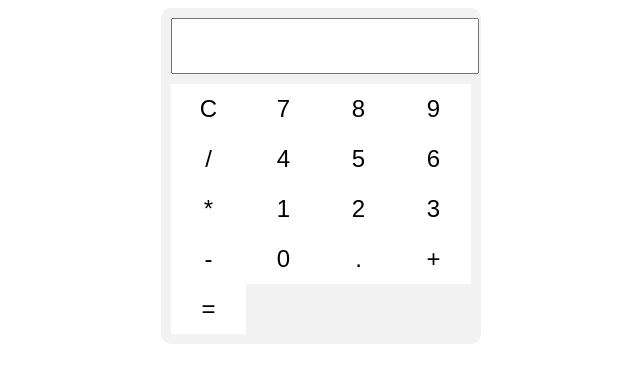
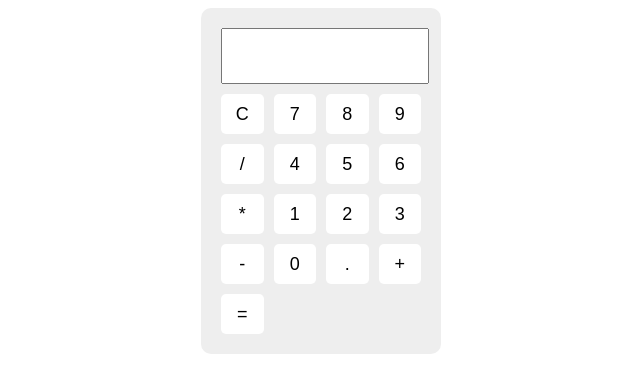
Before and after one commit to mmennnn/calculator, a plain HTML site: page index.html in a window 1280 px wide. Shown: the whole page, without its empty margins (319-959 px from the left). Drawn offline with Linux system fonts and the light colour scheme.

Commit message:
Update style.css

```diff
--- a/style.css
+++ b/style.css
@@ -1,8 +1,8 @@
 .calculator {
-  max-width: 300px;
+  width: 200px;
   margin: 0 auto;
-  padding: 10px;
-  background-color: #f2f2f2;
+  padding: 20px;
+  background-color: #eee;
   border-radius: 10px;
 }
 
@@ -10,30 +10,26 @@
   width: 100%;
   height: 50px;
   margin-bottom: 10px;
+  font-size: 20px;
   text-align: right;
-  font-size: 24px;
 }
 
 .buttons {
   display: grid;
   grid-template-columns: repeat(4, 1fr);
+  gap: 10px;
 }
 
 button {
   width: 100%;
-  height: 50px;
-  font-size: 24px;
+  height: 40px;
+  font-size: 18px;
   background-color: #fff;
   border: none;
-  outline: none;
+  border-radius: 5px;
   cursor: pointer;
-  transition: background-color 0.2s ease-in-out;
 }
 
 button:hover {
-  background-color: #efefef;
+  background-color: #ddd;
 }
-
-button:active {
-  background-color: #dfdfdf;
-}
```
